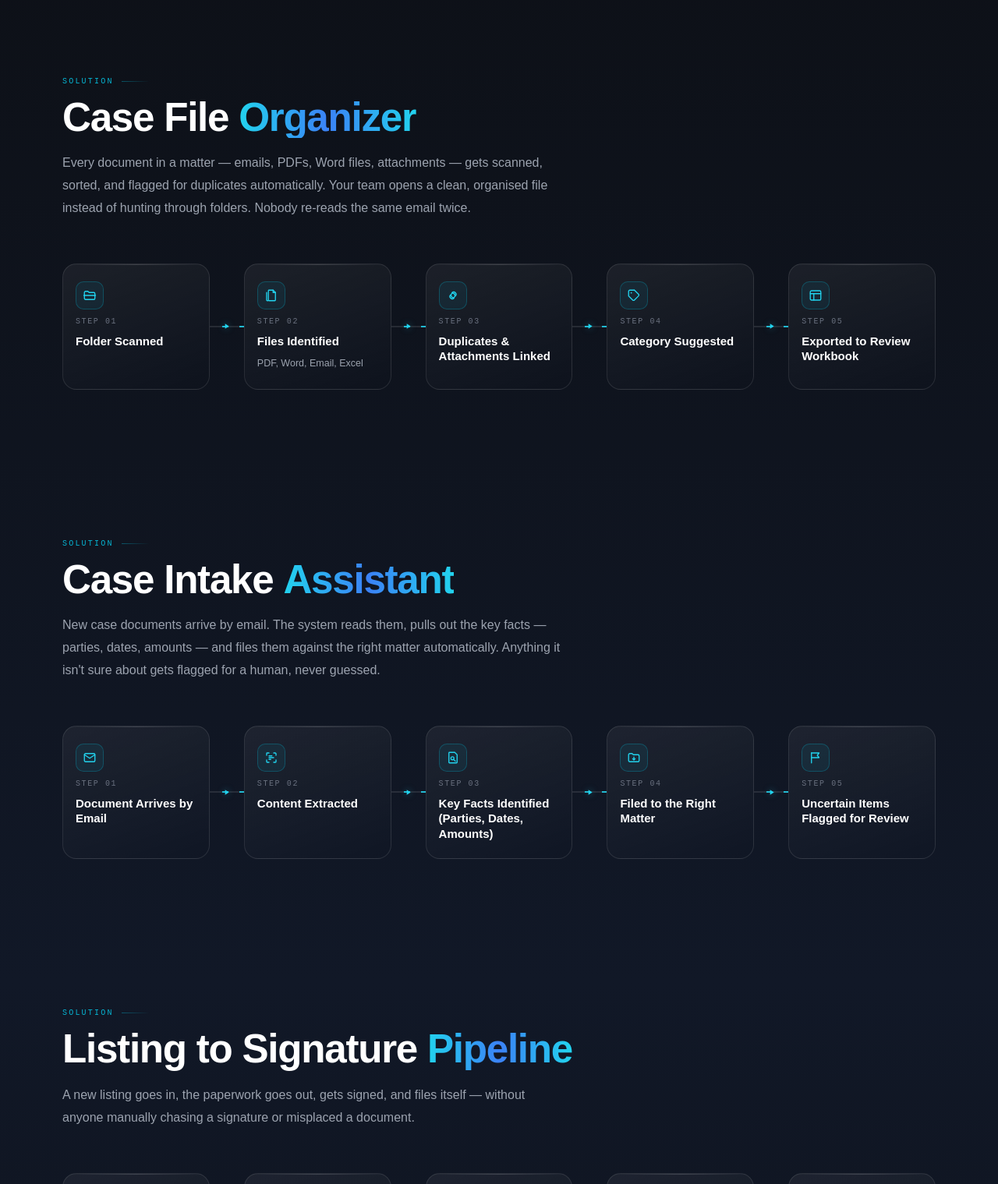
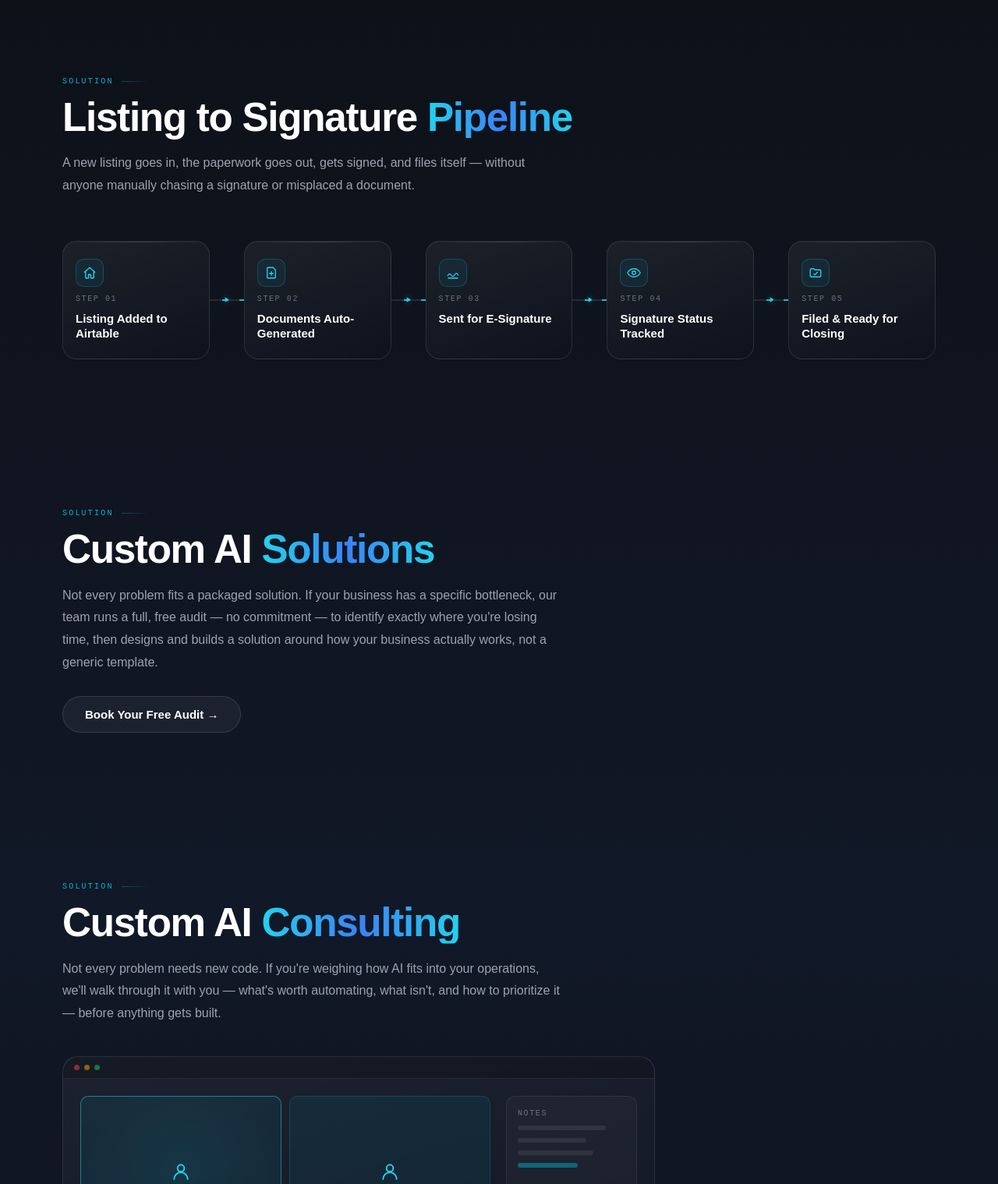
Before and after one commit to MeloPitso/SynexWebsite-Claude, a website: page index.html in a window 1280 px wide. Shown: the part 3209-4728 px from the top of the page at 78% size. Drawn offline with Linux system fonts and the light colour scheme.

Commit message:
Trim homepage solutions to 3, fix Email Classification copy, add Custom AI Consulting
Removes Case File Organizer and Case Intake Assistant sections, rewrites the
Email Classification Engine paragraph and corrects its misleading
"Automatic Response Sent" step label to "Team Notified", and adds a new
Custom AI Consulting section with an illustrated video-call mockup alongside
the existing Custom AI Solutions card.

Co-Authored-By: Claude Sonnet 5 <noreply@anthropic.com>

```diff
--- a/index.html
+++ b/index.html
@@ -246,6 +246,83 @@ nav{
 .btn-learn:active{transform:translateX(1px)}
 .btn-learn:focus-visible{outline:2px solid #22d3ee;outline-offset:2px;border-radius:100px}
 
+/* ── CUSTOM AI CONSULTING ILLUSTRATION ──
+   Reuses the .flow-illo chrome-window language (dots + gradient panel) above,
+   scaled into a two-region video-call mockup: participant tiles + controls on
+   the left, a notes column on the right. Motion is transform/opacity-only and
+   viewport-gated via .anim-live, same mechanism as the pipeline shine/arrow-flow
+   animations (see IntersectionObserver in <script>). */
+.consult-illo{
+  position:relative;margin-top:40px;max-width:760px;
+  border-radius:20px;overflow:hidden;
+  background:linear-gradient(160deg,rgba(255,255,255,0.05) 0%,rgba(255,255,255,0) 100%);
+  border:1px solid rgba(255,255,255,0.09);
+}
+.consult-illo-chrome{
+  display:flex;align-items:center;gap:6px;padding:10px 14px;
+  background:rgba(0,0,0,0.22);border-bottom:1px solid rgba(255,255,255,0.07);
+}
+.consult-illo-body{display:flex;gap:20px;padding:22px}
+.consult-call-area{flex:1 1 auto;min-width:0;display:flex;flex-direction:column;gap:14px}
+
+.consult-tiles{display:grid;grid-template-columns:repeat(2,1fr);gap:10px}
+.consult-tile{
+  position:relative;aspect-ratio:4/3;border-radius:10px;
+  background:rgba(6,182,212,0.08);border:1px solid rgba(6,182,212,0.22);
+  display:flex;align-items:center;justify-content:center;color:#22d3ee;
+  overflow:hidden;
+}
+.consult-tile--active{border-color:rgba(34,211,238,0.5)}
+.consult-tile-icon{width:26px;height:26px;position:relative;z-index:1}
+.consult-tile-glow{
+  position:absolute;inset:-20%;border-radius:50%;
+  background:radial-gradient(circle,rgba(34,211,238,0.35) 0%,rgba(34,211,238,0) 70%);
+  opacity:0.2;
+}
+
+.consult-caption{
+  height:20px;border-radius:10px;padding:0 10px;
+  background:rgba(255,255,255,0.05);border:1px solid rgba(255,255,255,0.08);
+  display:flex;align-items:center;
+}
+.consult-caption-fill{
+  display:block;height:6px;width:100%;border-radius:3px;
+  background:rgba(255,255,255,0.18);
+  transform:scaleX(0.35);transform-origin:left;
+}
+
+.consult-controls{display:flex;align-items:center;gap:10px}
+.consult-control{
+  width:34px;height:34px;border-radius:50%;flex-shrink:0;
+  background:rgba(255,255,255,0.05);border:1px solid rgba(255,255,255,0.1);
+  display:flex;align-items:center;justify-content:center;color:#22d3ee;
+}
+.consult-control svg{width:16px;height:16px}
+.consult-control--cc{font-family:'JetBrains Mono',monospace;font-size:10px;font-weight:700;color:#22d3ee;letter-spacing:0.02em}
+.consult-control--end{background:#ef4444;border-color:#ef4444}
+.consult-control--end svg{width:15px;height:15px;transform:rotate(135deg)}
+
+.consult-notes{
+  flex:0 0 168px;border-radius:12px;padding:16px 14px;
+  background:rgba(255,255,255,0.03);border:1px solid rgba(255,255,255,0.08);
+  display:flex;flex-direction:column;gap:10px;
+}
+.consult-notes-label{
+  font-family:'JetBrains Mono',monospace;font-size:10px;font-weight:500;
+  letter-spacing:0.16em;text-transform:uppercase;color:#6b7280;
+}
+.consult-notes-line{display:block;height:6px;border-radius:3px;background:rgba(255,255,255,0.08)}
+.consult-notes-line--flag{background:rgba(6,182,212,0.45)}
+
+.consult-tile-glow{animation:consultGlow 2.6s ease-in-out infinite;animation-play-state:paused}
+.consult-caption-fill{animation:consultCaption 3.4s ease-in-out infinite;animation-play-state:paused}
+.consult-illo.anim-live .consult-tile-glow,
+.consult-illo.anim-live .consult-caption-fill{
+  animation-play-state:running;will-change:transform,opacity;
+}
+@keyframes consultGlow{0%,100%{opacity:0.2;transform:scale(0.92)}50%{opacity:0.5;transform:scale(1.05)}}
+@keyframes consultCaption{0%,100%{transform:scaleX(0.35)}50%{transform:scaleX(0.8)}}
+
 /* ── FINAL CTA BAND ── */
 .final-cta{position:relative;z-index:1;background:rgba(6,182,212,0.012)}
 .final-cta::before{content:'';position:absolute;top:0;left:0;right:0;height:1px;background:linear-gradient(to right,transparent,rgba(6,182,212,0.5),rgba(37,99,235,0.35),transparent)}
@@ -360,7 +437,7 @@ footer{position:relative;z-index:1;border-top:1px solid rgba(255,255,255,0.07);p
 /* ═══════════════════════════════════════════════════
    PIPELINE DIAGRAM COMPONENT (reusable — solution sections)
    Markup: .pipeline-wrap > .pipeline-row > (.pipeline-box + .pipeline-arrow) x N
-   Reference pattern for the 5 remaining solution sections.
+   Reference pattern for the 3 remaining solution sections.
    ═══════════════════════════════════════════════════ */
 .sec-sub{font-size:16px;font-weight:300;color:#9ca3af;line-height:1.8;max-width:640px}
 .pipeline-wrap{margin-top:56px}
@@ -475,6 +552,7 @@ footer{position:relative;z-index:1;border-top:1px solid rgba(255,255,255,0.07);p
   .pipeline-box{transition:none}
   .hero-h1 .grad::after,.sec-h2 .grad::after,.cta-h2 .grad::after{animation:none!important}
   .faq-panel,.faq-chevron,.faq-item{transition:none!important}
+  .consult-tile-glow,.consult-caption-fill{animation:none!important}
 }
 
 /* Pipeline stacks vertically before the general 768px breakpoint — the 5-box
@@ -519,6 +597,8 @@ footer{position:relative;z-index:1;border-top:1px solid rgba(255,255,255,0.07);p
   .service-card{padding:36px 28px}
   .faq-q{padding:20px 22px}
   .faq-panel-inner{padding:0 22px 22px}
+  .consult-illo-body{flex-direction:column}
+  .consult-notes{flex:1 1 auto}
 }
 
 /* Tablet-width perf fix: real iPad widths (768–1024px, portrait & landscape —
@@ -823,12 +903,12 @@ footer{position:relative;z-index:1;border-top:1px solid rgba(255,255,255,0.07);p
   </div>
 </div>
 
-<!-- ════════ SOLUTIONS: EMAIL CLASSIFICATION ENGINE (1 of 6) ════════ -->
+<!-- ════════ SOLUTIONS: EMAIL CLASSIFICATION ENGINE (1 of 3) ════════ -->
 <div class="section">
   <div class="reveal">
     <div class="sec-label">Solution</div>
     <h2 class="sec-h2">Email Classification <span class="grad">Engine</span></h2>
-    <p class="sec-sub">Every incoming email gets read, sorted by type and urgency, and routed to the right person automatically. What used to take someone an hour each morning now happens before anyone opens their laptop.</p>
+    <p class="sec-sub">An urgent email comes in, and the right person on your team is notified immediately — no more discovering it three hours later. Everything else gets sorted, prioritized, and logged automatically, so mornings start with a clear inbox, not an hour of triage.</p>
   </div>
 
   <div class="pipeline-wrap reveal d1">
@@ -897,14 +977,14 @@ footer{position:relative;z-index:1;border-top:1px solid rgba(255,255,255,0.07);p
           <svg viewBox="0 0 24 24" fill="none" stroke="currentColor" stroke-width="1.8" stroke-linecap="round" stroke-linejoin="round"><path d="M22 2 11 13"/><path d="M22 2 15 22l-4-9-9-4 20-7Z"/></svg>
         </div>
         <div class="pipeline-step-num">Step 05</div>
-        <div class="pipeline-title">Automatic Response Sent</div>
+        <div class="pipeline-title">Team Notified</div>
       </div>
 
     </div>
   </div>
 </div>
 
-<!-- ════════ SOLUTIONS: INVOICE AUTOMATION (2 of 6) ════════ -->
+<!-- ════════ SOLUTIONS: INVOICE AUTOMATION (2 of 3) ════════ -->
 <div class="section">
   <div class="reveal">
     <div class="sec-label">Solution</div>
@@ -987,166 +1067,7 @@ footer{position:relative;z-index:1;border-top:1px solid rgba(255,255,255,0.07);p
   </div>
 </div>
 
-<!-- ════════ SOLUTIONS: CASE FILE ORGANIZER (3 of 6) ════════ -->
-<div class="section">
-  <div class="reveal">
-    <div class="sec-label">Solution</div>
-    <h2 class="sec-h2">Case File <span class="grad">Organizer</span></h2>
-    <p class="sec-sub">Every document in a matter — emails, PDFs, Word files, attachments — gets scanned, sorted, and flagged for duplicates automatically. Your team opens a clean, organised file instead of hunting through folders. Nobody re-reads the same email twice.</p>
-  </div>
-
-  <div class="pipeline-wrap reveal d1">
-    <div class="pipeline-row">
-
-      <div class="pipeline-box" style="--shine-delay:0s">
-        <div class="pipeline-icon">
-          <svg viewBox="0 0 24 24" fill="none" stroke="currentColor" stroke-width="1.8" stroke-linecap="round" stroke-linejoin="round"><path d="M3 7a2 2 0 0 1 2-2h4l2 2h8a2 2 0 0 1 2 2v8a2 2 0 0 1-2 2H5a2 2 0 0 1-2-2V7Z"/><path d="M2 12h20"/></svg>
-        </div>
-        <div class="pipeline-step-num">Step 01</div>
-        <div class="pipeline-title">Folder Scanned</div>
-      </div>
-
-      <div class="pipeline-arrow">
-        <span class="arrow-line"></span>
-        <span class="arrow-flow"></span>
-        <span class="arrow-head"><svg viewBox="0 0 24 24" fill="currentColor"><path d="M8 5v14l11-7z"/></svg></span>
-      </div>
-
-      <div class="pipeline-box" style="--shine-delay:0.8s">
-        <div class="pipeline-icon">
-          <svg viewBox="0 0 24 24" fill="none" stroke="currentColor" stroke-width="1.8" stroke-linecap="round" stroke-linejoin="round"><path d="M8 3h7l4 4v13a1 1 0 0 1-1 1H8a1 1 0 0 1-1-1V4a1 1 0 0 1 1-1Z"/><path d="M15 3v4h4"/><path d="M4 7v13a1 1 0 0 0 1 1h1"/></svg>
-        </div>
-        <div class="pipeline-step-num">Step 02</div>
-        <div class="pipeline-title">Files Identified</div>
-        <div class="pipeline-detail">PDF, Word, Email, Excel</div>
-      </div>
-
-      <div class="pipeline-arrow">
-        <span class="arrow-line"></span>
-        <span class="arrow-flow"></span>
-        <span class="arrow-head"><svg viewBox="0 0 24 24" fill="currentColor"><path d="M8 5v14l11-7z"/></svg></span>
-      </div>
-
-      <div class="pipeline-box" style="--shine-delay:1.6s">
-        <div class="pipeline-icon">
-          <svg viewBox="0 0 24 24" fill="none" stroke="currentColor" stroke-width="1.8" stroke-linecap="round" stroke-linejoin="round"><path d="M9 12a4 4 0 0 0 4 4l3-3a4 4 0 0 0-5.66-5.66"/><path d="M15 12a4 4 0 0 0-4-4l-3 3a4 4 0 0 0 5.66 5.66"/></svg>
-        </div>
-        <div class="pipeline-step-num">Step 03</div>
-        <div class="pipeline-title">Duplicates &amp; Attachments Linked</div>
-      </div>
-
-      <div class="pipeline-arrow">
-        <span class="arrow-line"></span>
-        <span class="arrow-flow"></span>
-        <span class="arrow-head"><svg viewBox="0 0 24 24" fill="currentColor"><path d="M8 5v14l11-7z"/></svg></span>
-      </div>
-
-      <div class="pipeline-box" style="--shine-delay:2.4s">
-        <div class="pipeline-icon">
-          <svg viewBox="0 0 24 24" fill="none" stroke="currentColor" stroke-width="1.8" stroke-linecap="round" stroke-linejoin="round"><path d="M12.59 2.59 20 10v0a2 2 0 0 1 0 2.83l-7.17 7.17a2 2 0 0 1-2.83 0L3 13V5a2 2 0 0 1 2-2h8Z"/><circle cx="7.5" cy="7.5" r="1.15" fill="currentColor" stroke="none"/></svg>
-        </div>
-        <div class="pipeline-step-num">Step 04</div>
-        <div class="pipeline-title">Category Suggested</div>
-      </div>
-
-      <div class="pipeline-arrow">
-        <span class="arrow-line"></span>
-        <span class="arrow-flow"></span>
-        <span class="arrow-head"><svg viewBox="0 0 24 24" fill="currentColor"><path d="M8 5v14l11-7z"/></svg></span>
-      </div>
-
-      <div class="pipeline-box" style="--shine-delay:3.2s">
-        <div class="pipeline-icon">
-          <svg viewBox="0 0 24 24" fill="none" stroke="currentColor" stroke-width="1.8" stroke-linecap="round" stroke-linejoin="round"><rect x="3" y="4" width="18" height="16" rx="2"/><path d="M3 9h18M9 9v11"/></svg>
-        </div>
-        <div class="pipeline-step-num">Step 05</div>
-        <div class="pipeline-title">Exported to Review Workbook</div>
-      </div>
-
-    </div>
-  </div>
-</div>
-
-<!-- ════════ SOLUTIONS: CASE INTAKE ASSISTANT (4 of 6) ════════ -->
-<div class="section">
-  <div class="reveal">
-    <div class="sec-label">Solution</div>
-    <h2 class="sec-h2">Case Intake <span class="grad">Assistant</span></h2>
-    <p class="sec-sub">New case documents arrive by email. The system reads them, pulls out the key facts — parties, dates, amounts — and files them against the right matter automatically. Anything it isn't sure about gets flagged for a human, never guessed.</p>
-  </div>
-
-  <div class="pipeline-wrap reveal d1">
-    <div class="pipeline-row">
-
-      <div class="pipeline-box" style="--shine-delay:0s">
-        <div class="pipeline-icon">
-          <svg viewBox="0 0 24 24" fill="none" stroke="currentColor" stroke-width="1.8" stroke-linecap="round" stroke-linejoin="round"><rect x="3" y="5" width="18" height="14" rx="2"/><path d="M3 7l9 6 9-6"/></svg>
-        </div>
-        <div class="pipeline-step-num">Step 01</div>
-        <div class="pipeline-title">Document Arrives by Email</div>
-      </div>
-
-      <div class="pipeline-arrow">
-        <span class="arrow-line"></span>
-        <span class="arrow-flow"></span>
-        <span class="arrow-head"><svg viewBox="0 0 24 24" fill="currentColor"><path d="M8 5v14l11-7z"/></svg></span>
-      </div>
-
-      <div class="pipeline-box" style="--shine-delay:0.8s">
-        <div class="pipeline-icon">
-          <svg viewBox="0 0 24 24" fill="none" stroke="currentColor" stroke-width="1.8" stroke-linecap="round" stroke-linejoin="round"><path d="M4 8V5a1 1 0 0 1 1-1h3M20 8V5a1 1 0 0 1-1-1h-3M4 16v3a1 1 0 0 0 1 1h3M20 16v3a1 1 0 0 1-1 1h-3"/><path d="M8 12h8M8 9h5M8 15h3"/></svg>
-        </div>
-        <div class="pipeline-step-num">Step 02</div>
-        <div class="pipeline-title">Content Extracted</div>
-      </div>
-
-      <div class="pipeline-arrow">
-        <span class="arrow-line"></span>
-        <span class="arrow-flow"></span>
-        <span class="arrow-head"><svg viewBox="0 0 24 24" fill="currentColor"><path d="M8 5v14l11-7z"/></svg></span>
-      </div>
-
-      <div class="pipeline-box" style="--shine-delay:1.6s">
-        <div class="pipeline-icon">
-          <svg viewBox="0 0 24 24" fill="none" stroke="currentColor" stroke-width="1.8" stroke-linecap="round" stroke-linejoin="round"><path d="M6 3h9l4 4v13a1 1 0 0 1-1 1H6a1 1 0 0 1-1-1V4a1 1 0 0 1 1-1Z"/><circle cx="11" cy="13" r="2.6"/><path d="M13.5 15.5 16 18"/></svg>
-        </div>
-        <div class="pipeline-step-num">Step 03</div>
-        <div class="pipeline-title">Key Facts Identified (Parties, Dates, Amounts)</div>
-      </div>
-
-      <div class="pipeline-arrow">
-        <span class="arrow-line"></span>
-        <span class="arrow-flow"></span>
-        <span class="arrow-head"><svg viewBox="0 0 24 24" fill="currentColor"><path d="M8 5v14l11-7z"/></svg></span>
-      </div>
-
-      <div class="pipeline-box" style="--shine-delay:2.4s">
-        <div class="pipeline-icon">
-          <svg viewBox="0 0 24 24" fill="none" stroke="currentColor" stroke-width="1.8" stroke-linecap="round" stroke-linejoin="round"><path d="M3 7a2 2 0 0 1 2-2h4l2 2h8a2 2 0 0 1 2 2v8a2 2 0 0 1-2 2H5a2 2 0 0 1-2-2V7Z"/><path d="M12 11v5m-2-2 2 2 2-2"/></svg>
-        </div>
-        <div class="pipeline-step-num">Step 04</div>
-        <div class="pipeline-title">Filed to the Right Matter</div>
-      </div>
-
-      <div class="pipeline-arrow">
-        <span class="arrow-line"></span>
-        <span class="arrow-flow"></span>
-        <span class="arrow-head"><svg viewBox="0 0 24 24" fill="currentColor"><path d="M8 5v14l11-7z"/></svg></span>
-      </div>
-
-      <div class="pipeline-box" style="--shine-delay:3.2s">
-        <div class="pipeline-icon">
-          <svg viewBox="0 0 24 24" fill="none" stroke="currentColor" stroke-width="1.8" stroke-linecap="round" stroke-linejoin="round"><path d="M5 21V4"/><path d="M5 4h13l-3 4 3 4H5"/></svg>
-        </div>
-        <div class="pipeline-step-num">Step 05</div>
-        <div class="pipeline-title">Uncertain Items Flagged for Review</div>
-      </div>
-
-    </div>
-  </div>
-</div>
-
-<!-- ════════ SOLUTIONS: LISTING TO SIGNATURE PIPELINE (5 of 5) ════════ -->
+<!-- ════════ SOLUTIONS: LISTING TO SIGNATURE PIPELINE (3 of 3) ════════ -->
 <div class="section">
   <div class="reveal">
     <div class="sec-label">Solution</div>
@@ -1225,7 +1146,7 @@ footer{position:relative;z-index:1;border-top:1px solid rgba(255,255,255,0.07);p
   </div>
 </div>
 
-<!-- ════════ SOLUTIONS: CUSTOM AI SOLUTIONS (6 of 6) ════════ -->
+<!-- ════════ SOLUTIONS: CLOSING CARDS (Custom AI Solutions / Custom AI Consulting) ════════ -->
 <div class="section">
   <div class="reveal">
     <div class="sec-label">Solution</div>
@@ -1234,6 +1155,65 @@ footer{position:relative;z-index:1;border-top:1px solid rgba(255,255,255,0.07);p
   </div>
   <div class="reveal d1" style="margin-top:28px">
     <a href="#contact" class="btn-ghost">Book Your Free Audit →</a>
+  </div>
+</div>
+
+<div class="section">
+  <div class="reveal">
+    <div class="sec-label">Solution</div>
+    <h2 class="sec-h2">Custom AI <span class="grad">Consulting</span></h2>
+    <p class="sec-sub">Not every problem needs new code. If you're weighing how AI fits into your operations, we'll walk through it with you — what's worth automating, what isn't, and how to prioritize it — before anything gets built.</p>
+  </div>
+
+  <div class="consult-illo reveal d1">
+    <div class="consult-illo-chrome">
+      <span class="flow-illo-dot flow-illo-dot--r"></span>
+      <span class="flow-illo-dot flow-illo-dot--y"></span>
+      <span class="flow-illo-dot flow-illo-dot--g"></span>
+    </div>
+    <div class="consult-illo-body">
+      <div class="consult-call-area">
+        <div class="consult-tiles">
+          <div class="consult-tile consult-tile--active">
+            <div class="consult-tile-glow"></div>
+            <svg class="consult-tile-icon" viewBox="0 0 24 24" fill="none" stroke="currentColor" stroke-width="1.8" stroke-linecap="round" stroke-linejoin="round"><circle cx="12" cy="8" r="4"/><path d="M20 21a8 8 0 0 0-16 0"/></svg>
+          </div>
+          <div class="consult-tile">
+            <svg class="consult-tile-icon" viewBox="0 0 24 24" fill="none" stroke="currentColor" stroke-width="1.8" stroke-linecap="round" stroke-linejoin="round"><circle cx="12" cy="8" r="4"/><path d="M20 21a8 8 0 0 0-16 0"/></svg>
+          </div>
+          <div class="consult-tile">
+            <svg class="consult-tile-icon" viewBox="0 0 24 24" fill="none" stroke="currentColor" stroke-width="1.8" stroke-linecap="round" stroke-linejoin="round"><circle cx="12" cy="8" r="4"/><path d="M20 21a8 8 0 0 0-16 0"/></svg>
+          </div>
+          <div class="consult-tile">
+            <svg class="consult-tile-icon" viewBox="0 0 24 24" fill="none" stroke="currentColor" stroke-width="1.8" stroke-linecap="round" stroke-linejoin="round"><circle cx="12" cy="8" r="4"/><path d="M20 21a8 8 0 0 0-16 0"/></svg>
+          </div>
+        </div>
+        <div class="consult-caption"><span class="consult-caption-fill"></span></div>
+        <div class="consult-controls">
+          <div class="consult-control">
+            <svg viewBox="0 0 24 24" fill="none" stroke="currentColor" stroke-width="1.8" stroke-linecap="round" stroke-linejoin="round"><path d="M12 2a3 3 0 0 0-3 3v6a3 3 0 0 0 6 0V5a3 3 0 0 0-3-3Z"/><path d="M19 10v1a7 7 0 0 1-14 0v-1"/><line x1="12" y1="19" x2="12" y2="22"/></svg>
+          </div>
+          <div class="consult-control">
+            <svg viewBox="0 0 24 24" fill="none" stroke="currentColor" stroke-width="1.8" stroke-linecap="round" stroke-linejoin="round"><path d="m22 8-6 4 6 4V8Z"/><rect x="2" y="6" width="14" height="12" rx="2"/></svg>
+          </div>
+          <div class="consult-control consult-control--cc">CC</div>
+          <div class="consult-control consult-control--end">
+            <svg viewBox="0 0 24 24" fill="none" stroke="#fff" stroke-width="1.8" stroke-linecap="round" stroke-linejoin="round"><path d="M22 16.92v3a2 2 0 0 1-2.18 2 19.79 19.79 0 0 1-8.63-3.07 19.5 19.5 0 0 1-6-6 19.79 19.79 0 0 1-3.07-8.67A2 2 0 0 1 4.11 2h3a2 2 0 0 1 2 1.72c.127.96.361 1.903.7 2.81a2 2 0 0 1-.45 2.11L8.09 9.91a16 16 0 0 0 6 6l1.27-1.27a2 2 0 0 1 2.11-.45c.907.339 1.85.573 2.81.7A2 2 0 0 1 22 16.92Z"/></svg>
+          </div>
+        </div>
+      </div>
+      <div class="consult-notes">
+        <div class="consult-notes-label">Notes</div>
+        <span class="consult-notes-line" style="width:82%"></span>
+        <span class="consult-notes-line" style="width:64%"></span>
+        <span class="consult-notes-line" style="width:70%"></span>
+        <span class="consult-notes-line consult-notes-line--flag" style="width:56%"></span>
+      </div>
+    </div>
+  </div>
+
+  <div class="reveal d2" style="margin-top:28px">
+    <a href="#contact" class="btn-ghost">Book Your Free Consultation →</a>
   </div>
 </div>
 
@@ -1425,13 +1405,14 @@ const io = new IntersectionObserver((entries) => {
 }, { threshold: 0.1 });
 document.querySelectorAll('.reveal').forEach(el => io.observe(el));
 
-// Viewport-gate the pipeline shine/arrow-flow animations (25 + 20 across the
-// solution sections) — they used to run animation:infinite unconditionally,
-// staying compositor-promoted for the entire page lifetime regardless of scroll
-// position, which caused site-wide scroll jank. Observing at the .pipeline-wrap
+// Viewport-gate the pipeline shine/arrow-flow animations (15 + 12 across the
+// solution sections) plus the Custom AI Consulting mockup's tile-glow/caption
+// pulse — they used to run animation:infinite unconditionally, staying
+// compositor-promoted for the entire page lifetime regardless of scroll
+// position, which caused site-wide scroll jank. Observing at the wrapper
 // level (one per section) rather than per-element keeps this a single shared
 // mechanism that automatically covers any future solution section.
-const pipelineWraps = document.querySelectorAll('.pipeline-wrap');
+const pipelineWraps = document.querySelectorAll('.pipeline-wrap, .consult-illo');
 if (pipelineWraps.length) {
   const pipelineIO = new IntersectionObserver((entries) => {
     entries.forEach(e => e.target.classList.toggle('anim-live', e.isIntersecting));
```
